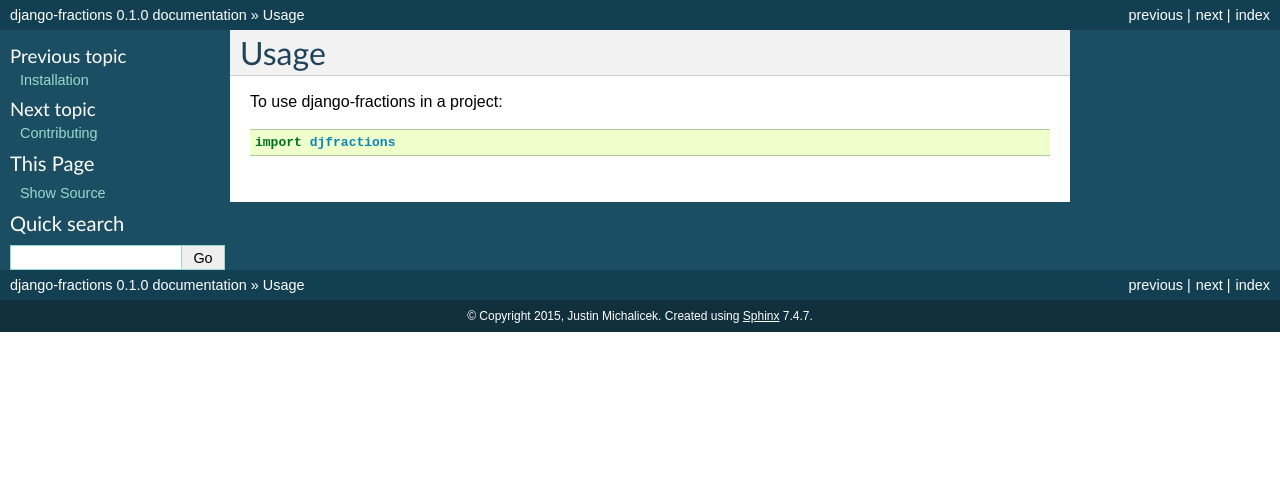
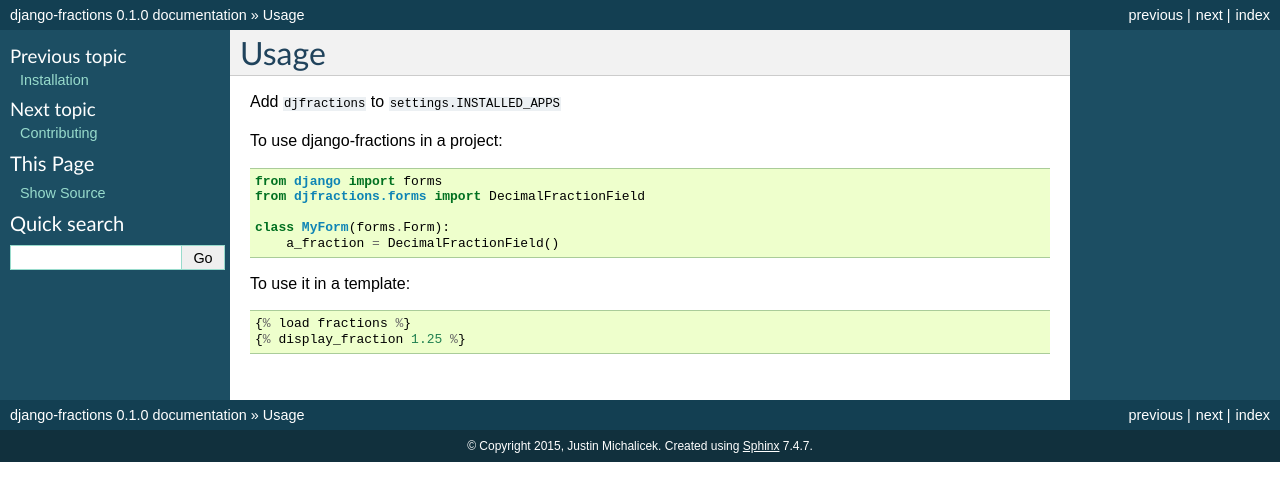
Before and after one commit to jmichalicek/django-fractions, a Sphinx documentation site: the page built from docs/usage.rst, in a window 1280 px wide. Shown: the top 501 px of the page. Built offline with Sphinx 7.4.7, drawn with Linux system fonts in a browser that asks for light colours.

Commit message:
Update usage.rst

```diff
--- a/docs/usage.rst
+++ b/docs/usage.rst
@@ -2,6 +2,17 @@
 Usage
 ========
 
+Add ``djfractions`` to ``settings.INSTALLED_APPS``
+
 To use django-fractions in a project::
 
-    import djfractions
+    from django import forms
+    from djfractions.forms import DecimalFractionField
+
+    class MyForm(forms.Form):
+        a_fraction = DecimalFractionField()
+
+To use it in a template::
+
+    {% load fractions %}
+    {% display_fraction 1.25 %}
```
